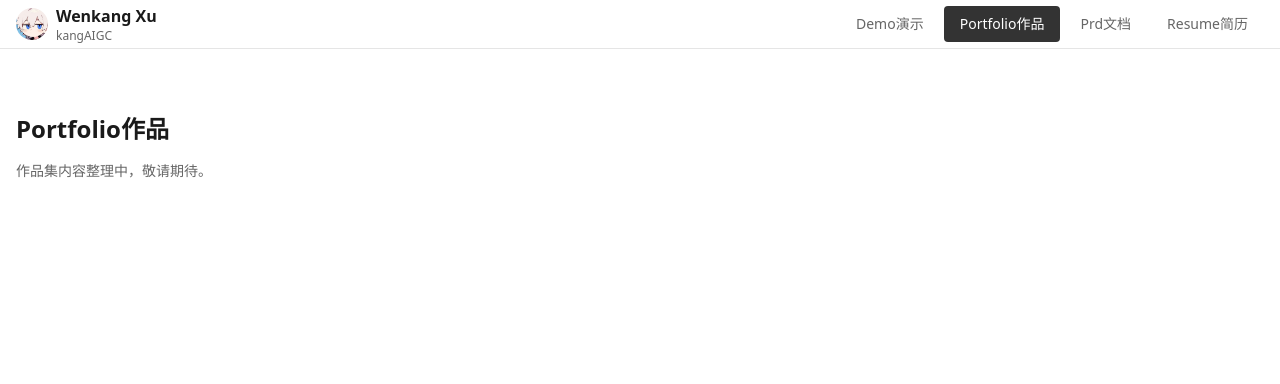
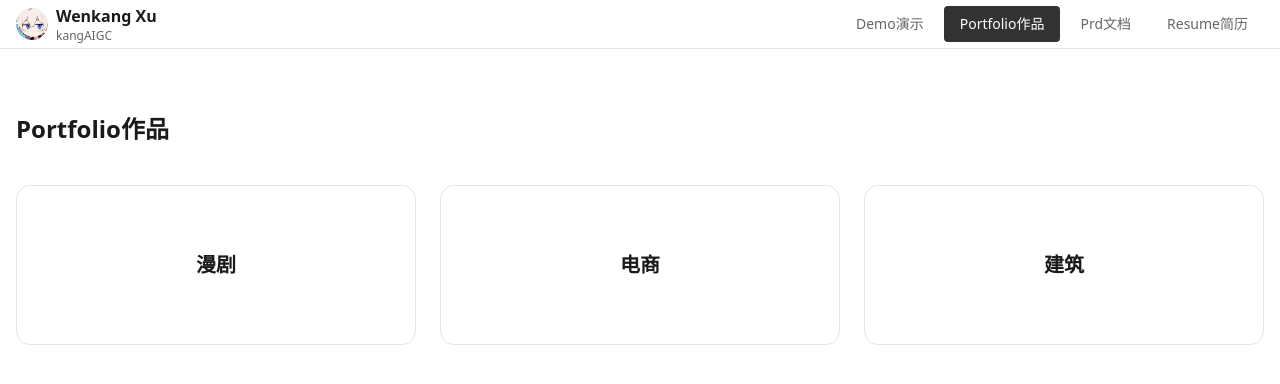
Before and after one commit to kangAIGC/me, a Next.js app: page /portfolio in a window 1280 px wide. Shown: the top 384 px of the page. Built offline with nearby package versions, Linux system fonts and the light colour scheme.

Commit message:
Add three category buttons to Portfolio page

```diff
--- a/src/components/PortfolioPage.tsx
+++ b/src/components/PortfolioPage.tsx
@@ -1,8 +1,20 @@
+const PORTFOLIO_CATEGORIES = ['漫剧', '电商', '建筑'] as const;
+
 export function PortfolioPage() {
   return (
     <main className="mx-auto w-full max-w-7xl flex-1 px-4 py-16">
       <h1 className="text-2xl font-bold text-[#1A1A1A]">Portfolio作品</h1>
-      <p className="mt-4 text-sm text-[#666666]">作品集内容整理中，敬请期待。</p>
+      <div className="mt-10 grid grid-cols-1 gap-6 sm:grid-cols-3">
+        {PORTFOLIO_CATEGORIES.map((category) => (
+          <button
+            key={category}
+            type="button"
+            className="flex h-40 items-center justify-center rounded-xl border border-[#E5E5E5] bg-white text-xl font-semibold text-[#1A1A1A] transition-colors hover:bg-[#333333] hover:text-white"
+          >
+            {category}
+          </button>
+        ))}
+      </div>
     </main>
   );
 }
```
